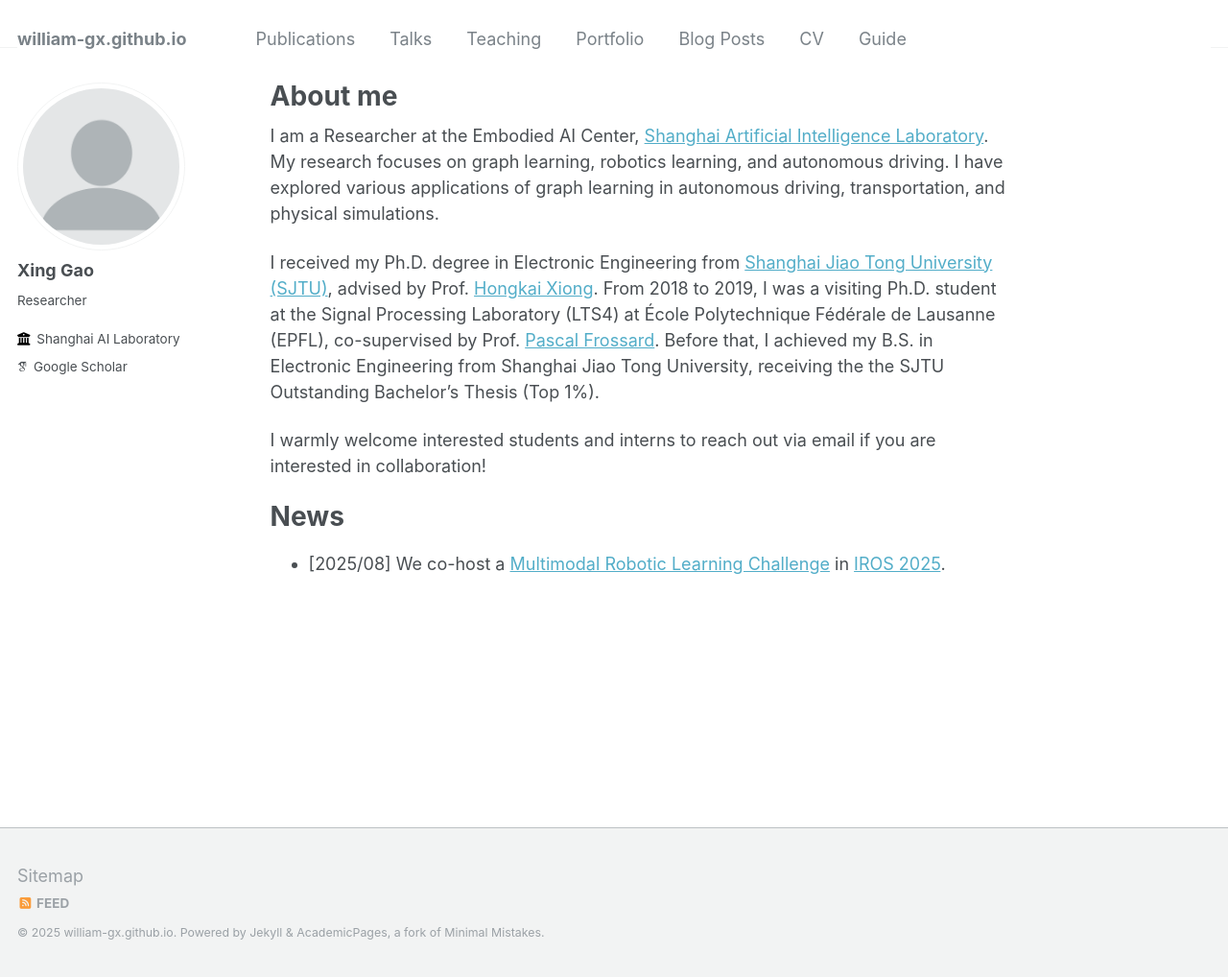
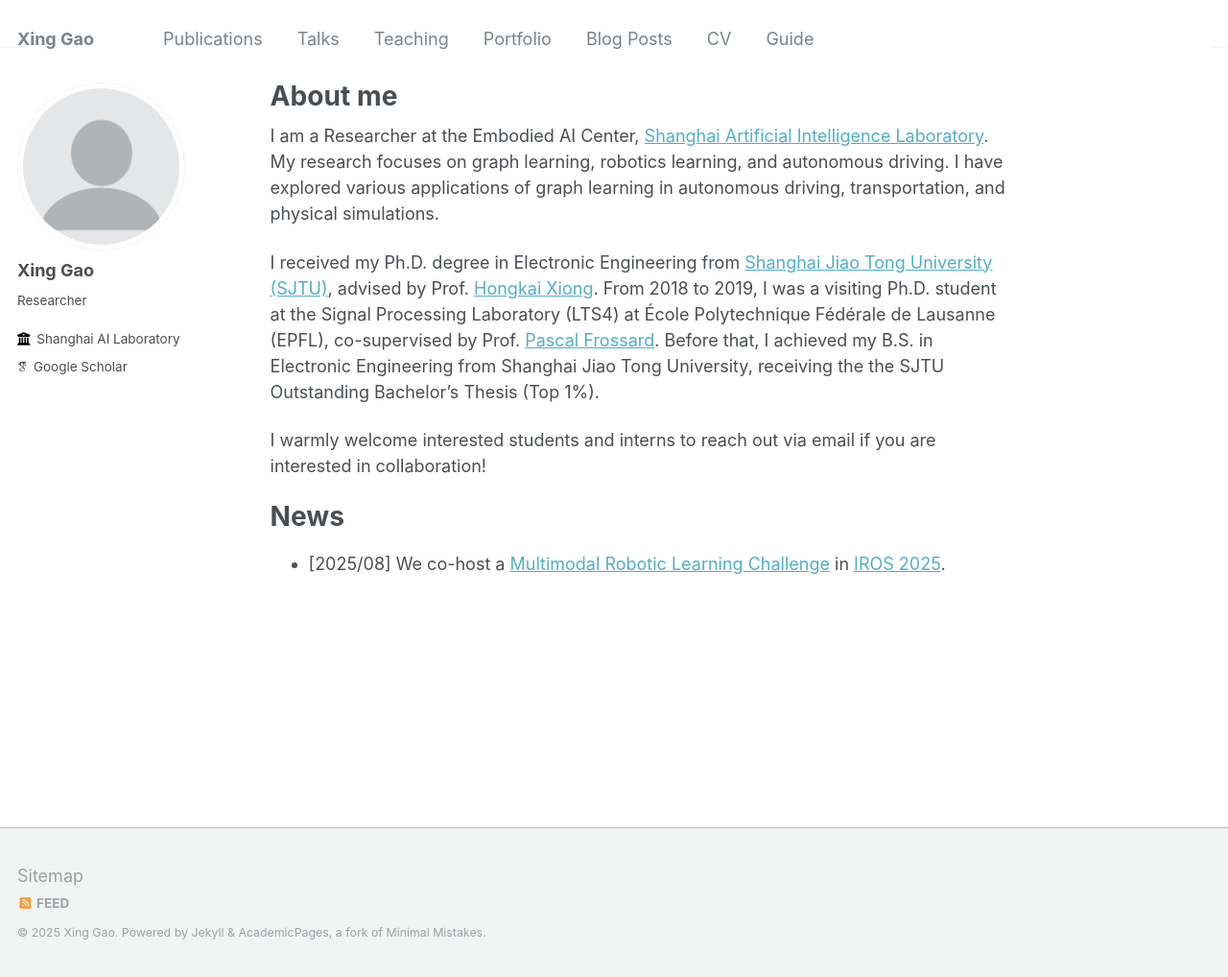
Before and after one commit to william-gx/william-gx.github.io, a Jekyll site: the page built from _pages/about.md, in a window 1280 px wide and 1018 px high. Shown: the whole window at 96% size. Built offline with Jekyll 4.4.1, drawn with Linux system fonts in a browser that asks for light colours; some web fonts are replaced.

Commit message:
Update _config.yml

```diff
--- a/_config.yml
+++ b/_config.yml
@@ -8,7 +8,7 @@
 
 # Basic Site Settings
 locale                   : #"en-US"
-title                    : #"Your Name / Site Title"
+title                    : "Xing Gao"
 title_separator          : #"-"
 name                     : #&name "Your Name"
 description              : #&description "personal description"
```
